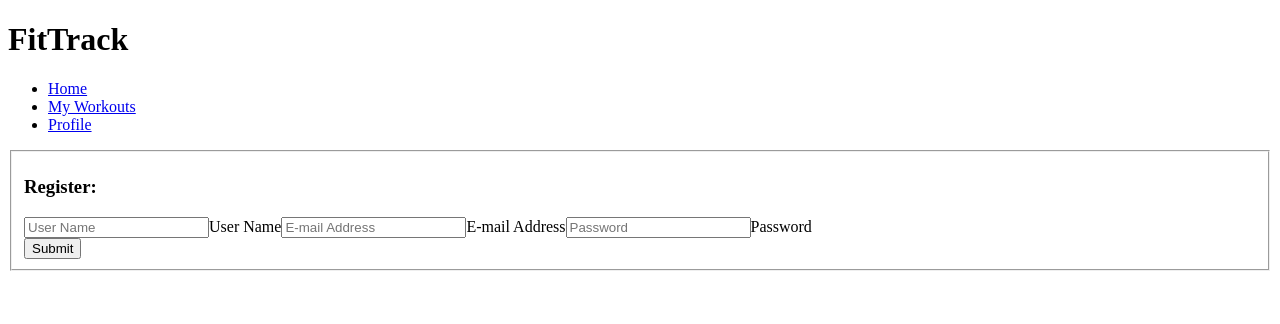
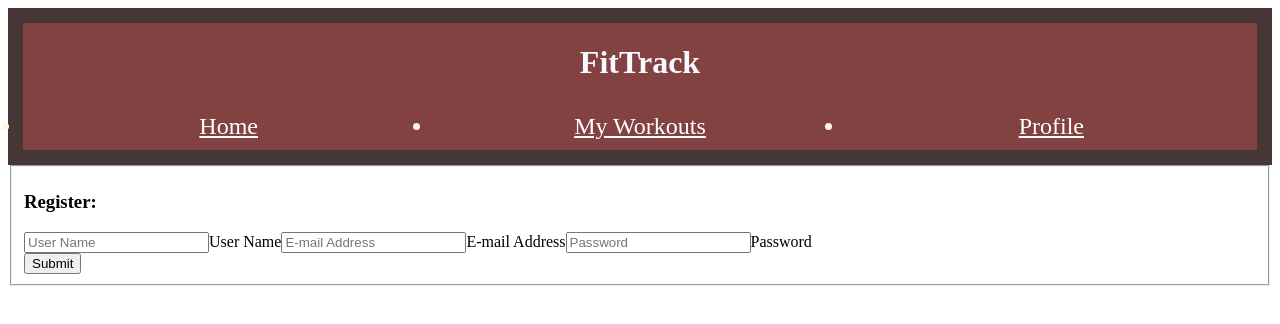
Before and after one commit to calebooski13/FitTrack, a React (Create React App) app: page /register in a window 1280 px wide. Shown: the top 324 px of the page. Built offline with nearby package versions, Linux system fonts and the light colour scheme.

Commit message:
working through bug fixes

```diff
--- a/src/components/myworkout/MyWorkoutForm.js
+++ b/src/components/myworkout/MyWorkoutForm.js
@@ -34,7 +34,7 @@ class MyWorkoutForm extends Component {
 
       // Create the workout and redirect user to workout list
       MyWorkoutManager.post(workout).then(() =>
-        this.props.history.push("/workouts")
+        this.props.history.push("/myworkouts")
       );
     }
   };
--- a/src/components/nav/NavBar.css
+++ b/src/components/nav/NavBar.css
@@ -0,0 +1,38 @@
+small {
+    font-size: 75%;
+  }
+
+  header {
+    background-color:rgb(131, 66, 66);
+    border: rgb(70, 54, 54) solid 15px;
+  }
+
+  .site-title {
+    color: ghostwhite;
+    text-align: center;
+  }
+
+  nav .container {
+    display: flex;
+    padding: 0;
+    margin-bottom: 0;
+  }
+
+  nav .container li {
+    flex: 1;
+    padding: 10px;
+    text-align: center;
+    font-size: 1.5em;
+    color: cornsilk;
+    box-sizing: border-box;
+    background-color: rgb(131, 66, 66);
+
+  }
+
+  nav .container a {
+    color: white;
+  }
+
+  nav .container a:hover {
+    color: white;
+  }
--- a/src/components/nav/NavBar.js
+++ b/src/components/nav/NavBar.js
@@ -1,6 +1,6 @@
 import React, { Component } from 'react';
 import { Link } from "react-router-dom"
-// import './NavBar.css'
+import './NavBar.css'
 
 class NavBar extends Component {
  render(){
--- a/src/components/profile/ProfileCard.css
+++ b/src/components/profile/ProfileCard.css
@@ -0,0 +1,43 @@
+
+
+.card {
+    /* Add shadows to create the "card" effect */
+    box-shadow: 0 4px 8px 0 rgba(0, 0, 0, 0.2);
+    transition: 0.3s;
+    border-radius: 8px; /* 5px rounded corners */
+    background: rgb(131, 66, 66);
+  }
+
+  .card-content h3 {
+    margin-top: .5;
+    margin-bottom: .5em;
+    font-weight: bold;
+    color: rgb(255, 255, 255);
+  }
+
+  .card-content p {
+    font-size: 100%;
+    color: rgb(255, 255, 255);
+  }
+
+  .content-petname {
+    color: darkslategrey;
+  }
+
+  .card button {
+    background-color:rgb(70, 54, 54);
+    border: double;
+    color: white;
+    text-align: left;
+    text-decoration: none;
+    display: inline-block;
+    font-size: 18px;
+    padding: .5em;
+    border-radius: 2px;
+    margin: .5em;
+    width: 55%;
+  }
+
+  .card button:hover {
+    background-color: rgb(12, 12, 58);
+  }
--- a/src/components/profile/ProfileCard.js
+++ b/src/components/profile/ProfileCard.js
@@ -1,4 +1,5 @@
 import React, { Component } from 'react';
+import './ProfileCard.css'
 
 class ProfileCard extends Component {
   render() {
--- a/src/modules/MyWorkoutManager.js
+++ b/src/modules/MyWorkoutManager.js
@@ -5,8 +5,8 @@ export default {
         return fetch(`${remoteURL}/workouts?userId=${id}`).then(result => result.json())
  },
 
- getAll() {
-    return fetch(`${remoteURL}/workouts`).then(result => result.json());
+ getAll(id) {
+    return fetch(`${remoteURL}/workouts?userId=${id}`).then(result => result.json());
   },
 
 // Delete a workout
```
Also changed, not shown: api/fitTrack.json (+22 -4 lines).
